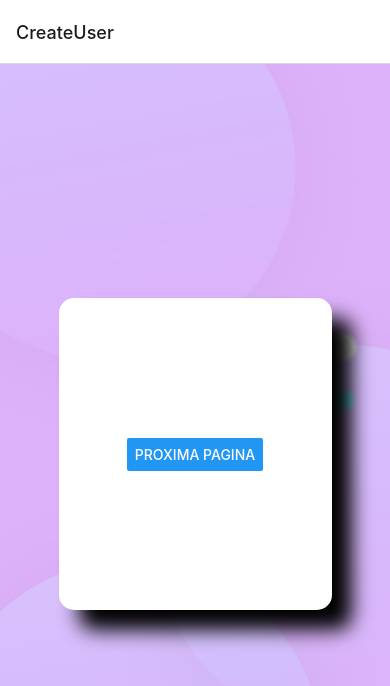
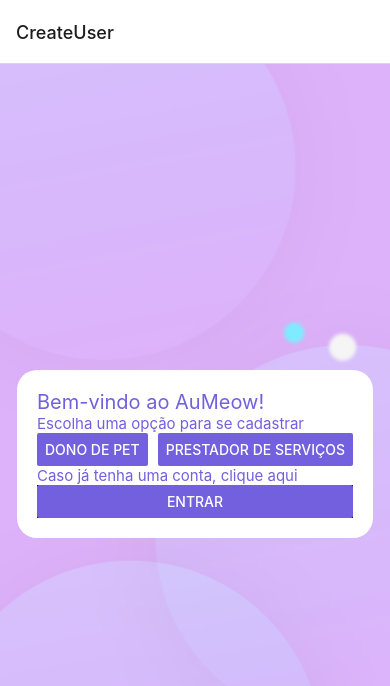
Before and after one commit to lucasshibata/AuMeowV2, a React Native app: screen /CreateUser in a window 390 px wide. Shown: the top 686 px of the page. Built offline with nearby package versions, Linux system fonts and the light colour scheme.

Commit message:
Páginas de cadastro e login criadas, mas ainda precisa das informações em cada página

```diff
--- a/src/App.tsx
+++ b/src/App.tsx
@@ -1,5 +1,4 @@
 import React from "react";
-import Autenticacao from "./components/BackGround";
 import Routes from "./routes/Routes";
 
 
--- a/src/components/WhiteBox.tsx
+++ b/src/components/WhiteBox.tsx
@@ -12,15 +12,10 @@ export default (props:any)=>{
 const styles = StyleSheet.create({
     centralSqr:{
         backgroundColor:'white',
-        width:'70%',
-        height:'40%',
-        alignItems:'center',
+        width:'auto',
+        height:'auto',
         justifyContent:'center',
-        borderRadius:15,
-        shadowRadius:20,
-        shadowColor:'#000',
-        shadowOpacity:1,
-        alignSelf:'center',
-        shadowOffset: { width: 20, height: 20, }
+        borderRadius:20,
+        padding:20
     }
 })
--- a/src/routes/Routes.tsx
+++ b/src/routes/Routes.tsx
@@ -2,7 +2,9 @@ import { NavigationContainer } from "@react-navigation/native";
 import { createNativeStackNavigator } from "@react-navigation/native-stack";
 
 import CreateUser from "../screens/CreateUser";
-import Pagina from "../screens/Pagina";
+import CadastroDono from "../screens/CadastroDono";
+import CadastroPrestador from "../screens/CadastroPrestador";
+import Login from "../screens/Login";
 
 const Stack = createNativeStackNavigator()
 
@@ -15,8 +17,16 @@ export default ()=>{
                     component={CreateUser}
                 />
                 <Stack.Screen
-                    name="Pagina"
-                    component={Pagina}
+                    name="CadastroDono"
+                    component={CadastroDono}
+                />
+                <Stack.Screen
+                    name="CadastroPrestador"
+                    component={CadastroPrestador}
+                />
+                <Stack.Screen
+                    name="Login"
+                    component={Login}
                 />
             </Stack.Navigator>
         </NavigationContainer>
--- /dev/null
+++ b/src/screens/CadastroDono.tsx
@@ -0,0 +1,15 @@
+import React from "react";
+import { Text } from "react-native";
+import BackGround from "../components/BackGround";
+import WhiteBox from "../components/WhiteBox";
+
+
+export default function CadastroDono({navigation}:any){
+	return(
+		<BackGround>
+			<WhiteBox>
+				<Text>Cadastro Dono</Text>
+			</WhiteBox>
+		</BackGround>
+	)
+}
--- /dev/null
+++ b/src/screens/CadastroPrestador.tsx
@@ -0,0 +1,15 @@
+import React from "react";
+import { Text } from "react-native";
+import BackGround from "../components/BackGround";
+import WhiteBox from "../components/WhiteBox";
+
+
+export default function CadastroPrestador({navigation}:any){
+	return(
+		<BackGround>
+			<WhiteBox>
+				<Text>Cadastro Prestador</Text>
+			</WhiteBox>
+		</BackGround>
+	)
+}
--- a/src/screens/CreateUser.tsx
+++ b/src/screens/CreateUser.tsx
@@ -1,5 +1,5 @@
 import React from "react";
-import { Button } from "react-native";
+import { Button, Text, View, StyleSheet } from "react-native";
 import BackGround from "../components/BackGround"
 import WhiteBox from "../components/WhiteBox";
 
@@ -8,11 +8,47 @@ export default function CreateUser({navigation}:any){
 	return(
 		<BackGround>
 			<WhiteBox>
-				<Button
-					title="proxima pagina"
-					onPress={()=>navigation.navigate('Pagina')}
-				/>
+				<Text style={styles.title}>Bem-vindo ao AuMeow!</Text>
+				<Text style={styles.txt}>Escolha uma opção para se cadastrar</Text>
+				<View style={{flexDirection:'row', gap:10}}>
+					<View style={{borderRadius:15}}>
+						<Button
+							title="Dono de Pet"
+							onPress={()=>navigation.navigate('CadastroDono')}
+							color={"#7360DF"}
+						/>
+					</View>
+
+					<Button
+						title="Prestador de Serviços"
+						onPress={()=>navigation.navigate('CadastroPrestador')}
+						color={"#7360DF"}
+
+					/>
+				</View>
+				<Text style={styles.txt}>Caso já tenha uma conta, clique aqui</Text>
+				<View style={{justifyContent:'flex-start', backgroundColor: 'black'}}>
+					<Button
+						title="Entrar"
+						onPress={()=>navigation.navigate('Login')}
+						color={"#7360DF"}
+					/>
+				</View>
 			</WhiteBox>
 		</BackGround>
 	)
 }
+
+const styles = StyleSheet.create({
+	title:{
+		fontSize:20,
+		color:'#7360DF'
+	},
+	txt:{
+		fontSize:15,
+		color:'#7360DF'
+	},
+	btns:{
+		width:50
+	}
+})
--- /dev/null
+++ b/src/screens/Login.tsx
@@ -0,0 +1,15 @@
+import React from "react";
+import { Text } from "react-native";
+import BackGround from "../components/BackGround";
+import WhiteBox from "../components/WhiteBox";
+
+
+export default function Login({navigation}:any){
+	return(
+		<BackGround>
+			<WhiteBox>
+				<Text>Login</Text>
+			</WhiteBox>
+		</BackGround>
+	)
+}
--- a/src/screens/Pagina.tsx
+++ /dev/null
@@ -1,9 +0,0 @@
-import React from "react";
-import { Text } from "react-native";
-
-
-export default (props:any)=>{
-	return(
-		<Text>Página 1</Text>
-	)
-}
```
